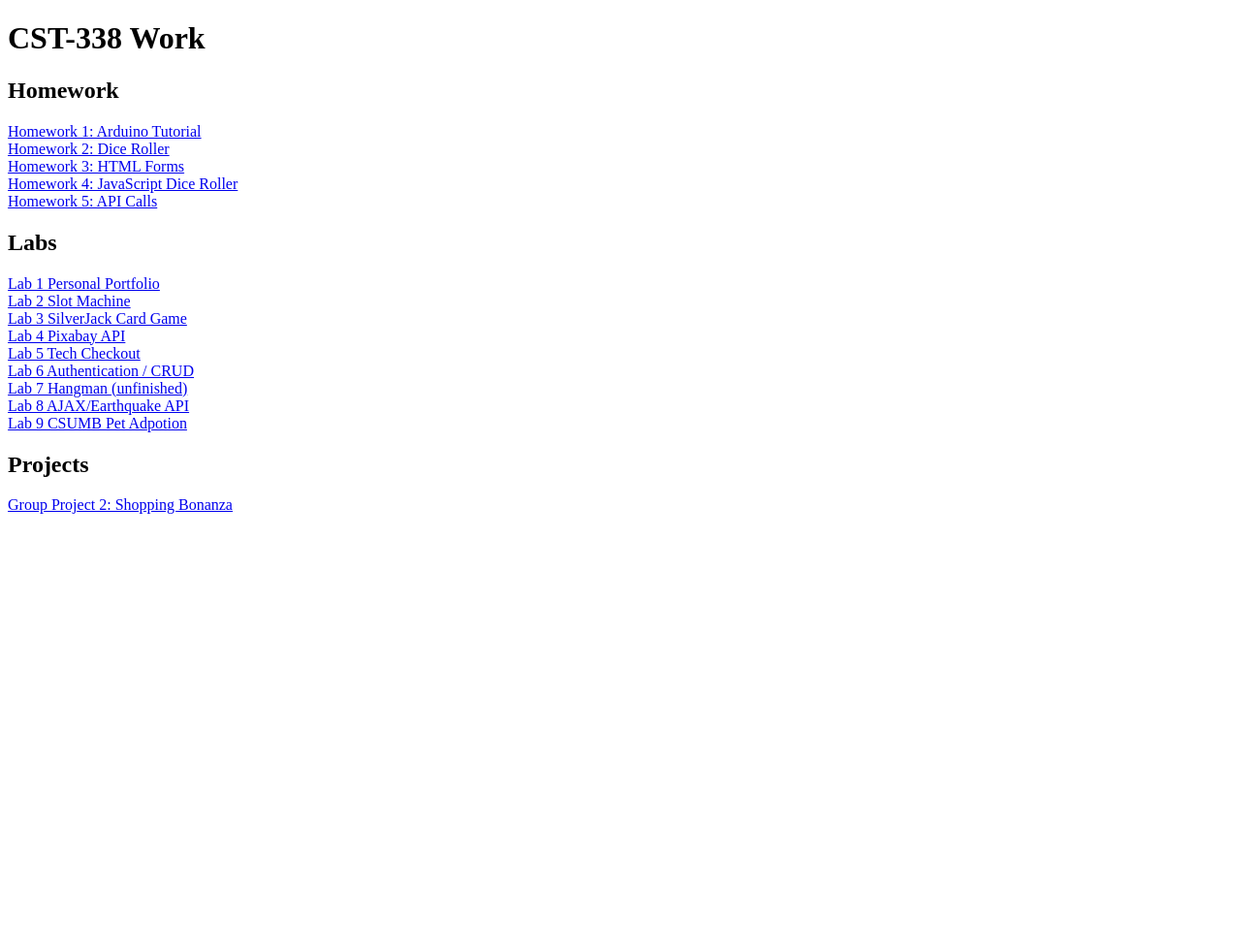
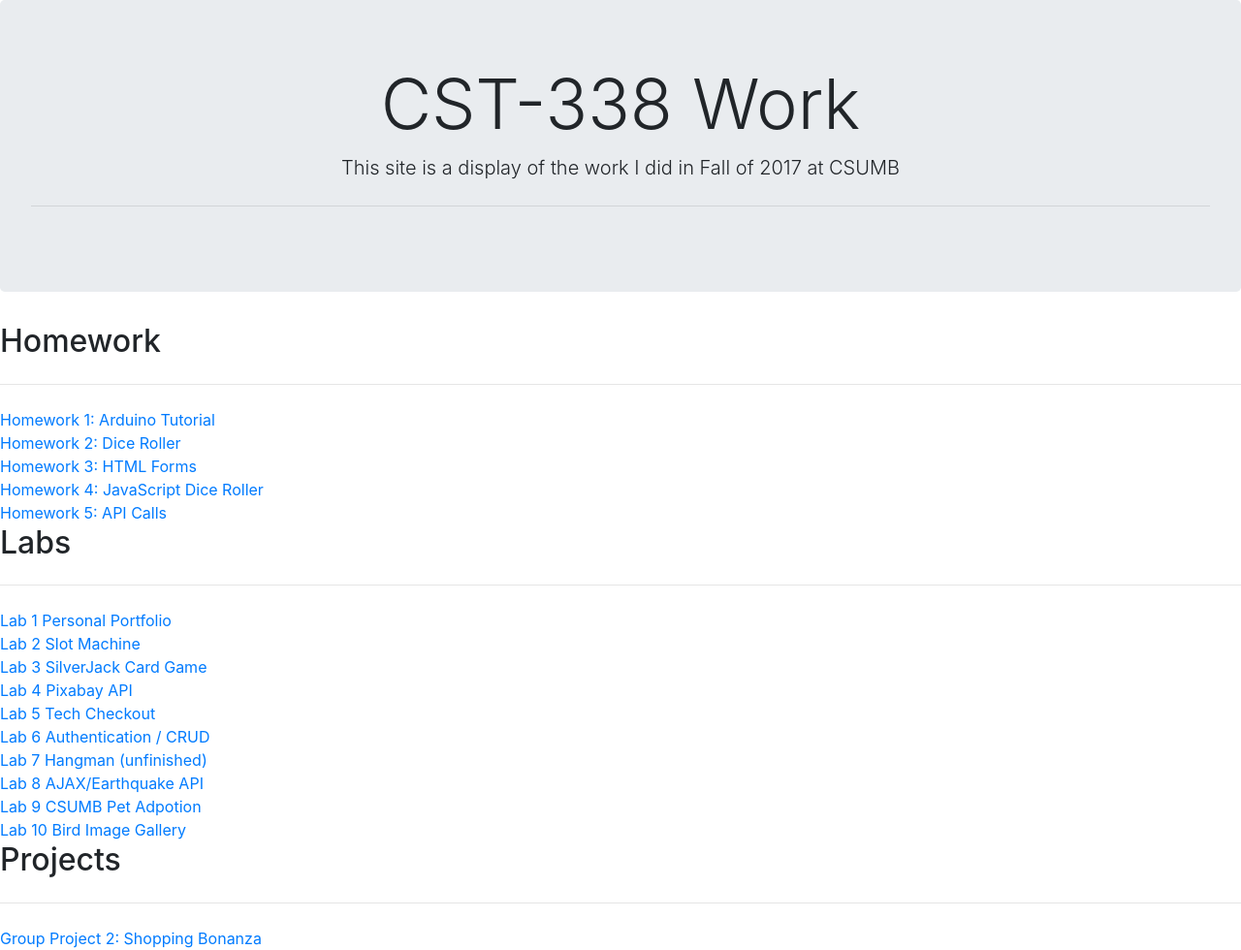
Before and after one commit to loca5609/class, a PHP site: page / in a window 1280 px wide. Shown: the whole page at 97% size. Before the commit the page ends 530 px from the top, so only its background shows below. Run offline with PHP 8.4, Linux system fonts and the light colour scheme.

Commit message:
Added lab 10 and finally added bootstrap to main index.php so it doesnt look like hot garbage

```diff
--- a/index.php
+++ b/index.php
@@ -2,16 +2,32 @@
 <html>
     <head>
         <title>CST-338</title>
+        <link rel="stylesheet" href="https://maxcdn.bootstrapcdn.com/bootstrap/4.0.0-beta.2/css/bootstrap.min.css" integrity="sha384-PsH8R72JQ3SOdhVi3uxftmaW6Vc51MKb0q5P2rRUpPvrszuE4W1povHYgTpBfshb" crossorigin="anonymous">
     </head>
     <body>
-        <header><h1>CST-338 Work</h1></header>
-     <h2>Homework</h2>
+        <style>
+            h1{
+                text-align:center;
+            }
+            body{
+                text-align:left;
+            }
+            .lead{
+                text-align:center;
+            }
+        </style>
+        <div class="jumbotron">
+          <h1 class="display-3">CST-338 Work</h1>
+          <p class="lead">This site is a display of the work I did in Fall of 2017 at CSUMB</p>
+          <hr class="my-4">
+        </div>
+     <h2>Homework</h2><hr class="my-4">
      <a href="homework/homework_1/index.php">Homework 1: Arduino Tutorial</a> <br/>
      <a href="homework/homework_2/index.php">Homework 2: Dice Roller</a> <br/>
      <a href="homework/homework_3/index.php">Homework 3: HTML Forms</a> <br/>
      <a href="homework/homework_4/index.php">Homework 4: JavaScript Dice Roller</a> <br/>
      <a href="homework/homework_5/index.php">Homework 5: API Calls</a> <br/>
-     <h2>Labs</h2>
+     <h2>Labs</h2><hr class="my-4">
      <a href="labs/lab1/index.php">Lab 1 Personal Portfolio</a> <br/>
      <a href="labs/lab2/index.php">Lab 2 Slot Machine</a> <br/>
      <a href="labs/lab3/index.php">Lab 3 SilverJack Card Game</a> <br/>
@@ -21,7 +37,8 @@
      <a href="labs/lab7/index.php">Lab 7 Hangman (unfinished)</a> <br/>
      <a href="labs/lab8/index.html">Lab 8 AJAX/Earthquake API</a> <br/>
      <a href="labs/lab9/index.php">Lab 9 CSUMB Pet Adpotion</a> <br/>
-     <h2>Projects</h2>
+     <a href="labs/lab10/index.php">Lab 10 Bird Image Gallery</a> <br/>
+     <h2>Projects</h2><hr class="my-4">
      <a href="groupProject2/index.php">Group Project 2: Shopping Bonanza</a> <br/>
     </body>
 </html>
```
Also changed, not shown: labs/lab10/index.php (added, +71 -0 lines), labs/lab10/borb.jpg (added), labs/lab10/uploads/asdfasdf.jpg (added), labs/lab10/uploads/bigishbirb.jpg (added), labs/lab10/uploads/btjzinb6s5cy.jpg (added), labs/lab10/uploads/pretty birb.jpg (added), labs/lab10/uploads/pz_W_CsvNMw.jpg (added), labs/lab10/uploads/smallbirb.jpg (added), 1 other file.
